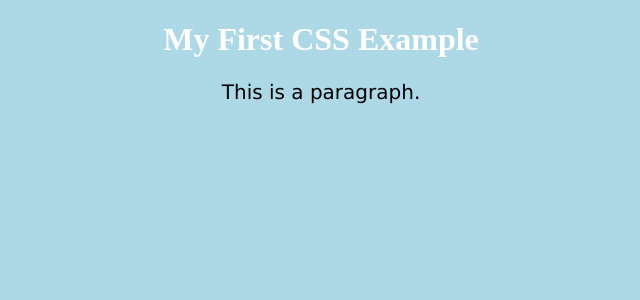
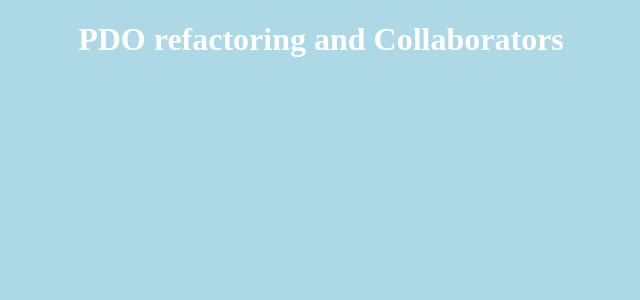
Before and after one commit to Sufian-CSTE/PHP-Practitioner, a PHP site: page / in a window 1280 px wide. Shown: the top 300 px of the page, without its empty margins (319-959 px from the left). Run offline with PHP 8.4, Linux system fonts and the light colour scheme; data that the repository does not hold is empty.

Commit message:
PDO Refactoring and Collaborators

```diff
--- /dev/null
+++ b/bootstrap.php
@@ -0,0 +1,11 @@
+<?php
+
+require "database/Connection.php";
+
+require "database/QueryBuilder.php";
+
+return new QueryBuilder(
+
+    Connection::make()
+
+);
--- /dev/null
+++ b/database/Connection.php
@@ -0,0 +1,13 @@
+<?php
+
+class Connection
+{
+    public static function make()
+    {
+        try {
+            return new PDO('mysql:hostname=127.0.0.1;dbname=practitioner', 'root', '');
+        } catch (PDOException $e) {
+            die($e->getMessage());
+        }
+    }
+}
--- /dev/null
+++ b/database/QueryBuilder.php
@@ -0,0 +1,20 @@
+<?php
+
+class QueryBuilder
+{
+    protected $pdo;
+
+    public function __construct($pdo)
+    {
+        $this->pdo = $pdo;
+    }
+
+    public function selectAll($table)
+    {
+        $stateMent = $this->pdo->prepare("select * from {$table}");
+
+        $stateMent->execute();
+
+        return $stateMent->fetchAll(PDO::FETCH_CLASS);
+    }
+}
--- a/function.php
+++ /dev/null
@@ -1,28 +0,0 @@
-<?php
-
-function connectionDb()
-{
-    try {
-        return new PDO('mysql:hostname=127.0.0.1;dbname=practitioner', 'root', '');
-    } catch (PDOException $e) {
-        die($e->getMessage());
-    }
-}
-
-function fetchAllData($pdo)
-{
-    $stateMent = $pdo->prepare('Select * from todos');
-
-    $stateMent->execute();
-
-    return $stateMent->fetchAll(PDO::FETCH_CLASS, "Task");
-}
-
-function dd($data)
-{
-    echo '<pre>';
-
-    die(var_dump($data));
-
-    echo '</pre>';
-}
--- a/index.php
+++ b/index.php
@@ -1,11 +1,7 @@
 <?php
 
-require "function.php";
+$query = require "bootstrap.php";
 
-require "task.php";
-
-$pdo = connectionDb();
-
-$tasks = fetchAllData($pdo);
+$tasks = $query->selectAll('todos');
 
 require "index.view.php";
--- a/index.view.php
+++ b/index.view.php
@@ -10,12 +10,10 @@
 <body>
 
     <div>
-        <h1>My First CSS Example</h1>
-        <p>This is a paragraph.</p>
+        <h1>PDO refactoring and Collaborators</h1>
     </div>
     <ul class="a">
         <?php foreach ($tasks as $task): ?>
-
             <li>
                 <?php if($task->completed) : ?>
                     <strike><?= $task->description; ?></strike>
```
